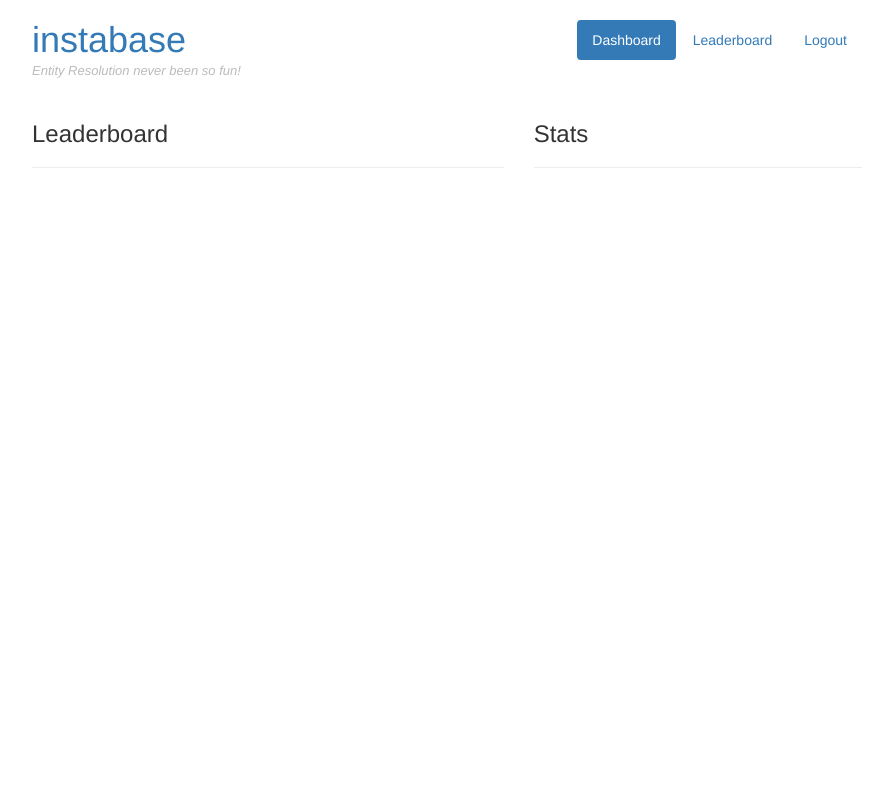
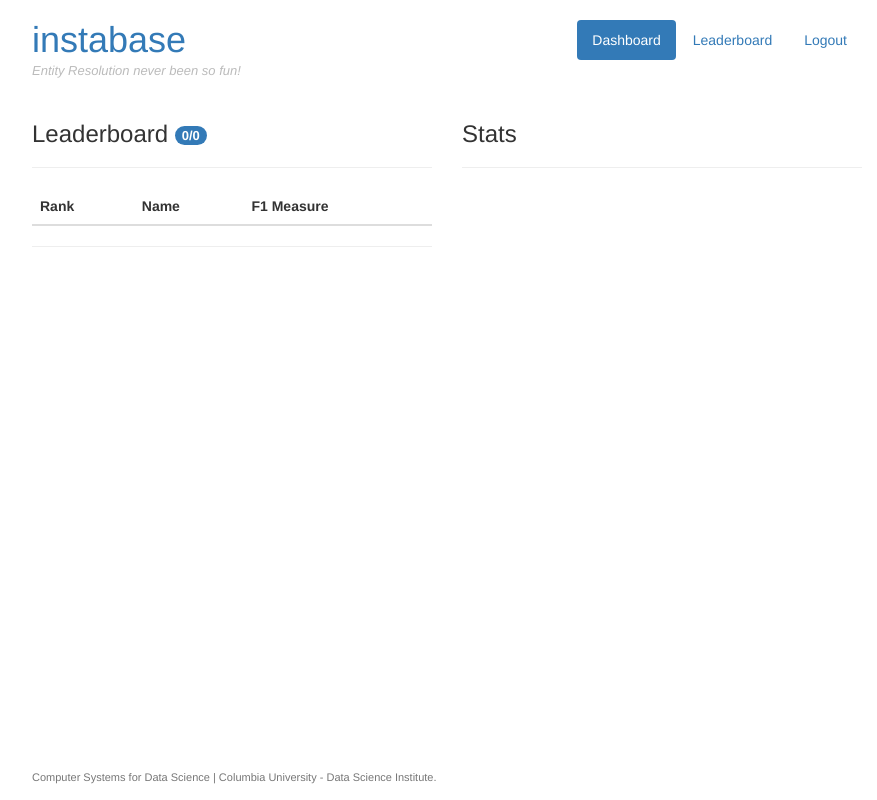
Before and after one commit to columbia/instabase, a Flask app: page /leaderboard in a window 1280 px wide. Shown: the whole page, without its empty margins (193-1070 px from the left). Run offline with Flask 2, Linux system fonts and the light colour scheme; the visitor is signed in with stand-in values (Sample User, id 1); data that the repository does not hold is empty; parts of the project's set-up code (start-up, migrations or seed data) failed here and were passed over; some libraries are stand-ins or nearby versions.

Commit message:
leaderboard table and footer

```diff
--- a/app.py
+++ b/app.py
@@ -171,8 +171,14 @@
 @app.route('/leaderboard')
 @login_required
 def leaderboard():
-    leaders = []
-    return render_template("leaderboard.html", leaders=leaders)
+    leaders = r.table('leaderboard').order_by(r.desc('F1')).run(g.rdb_conn)
+    rank = 0
+    email = session["email"]
+    for index, l in enumerate(leaders):
+        if l["email"] == email:
+            rank = index + 1
+            break
+    return render_template("leaderboard.html", leaders=leaders, email=email, rank=rank)
 
 @app.route('/submission/<string:sub_id>')
 @login_required
--- a/static/css/main.css
+++ b/static/css/main.css
@@ -1,5 +1,21 @@
+html {
+  position: relative;
+  min-height: 100%;
+}
 .container {
     max-width: 860px;
+}
+
+body {
+     margin-bottom: 60px;
+}
+.footer {
+  position: absolute;
+  bottom: 0;
+  width: 100%;
+  font-size: 11px;
+  height: 30px;
+  border-top: #f5f5f5;
 }
 
 .form-signin {
@@ -80,3 +96,14 @@
     font-size: 13px;
     color: #aaa;
 }
+tr.highlight-me {
+    background: #d9edf7;
+}
+tr.highlight-me th {
+    font-weight: 800;
+}
+
+span.badge {
+    background: #337ab7;
+    font-size: 13px;
+}
--- a/templates/base.html
+++ b/templates/base.html
@@ -47,6 +47,12 @@
       {% block content %} {% endblock %}
     </div>
 
+    <footer class="footer">
+      <div class="container">
+        <p class="text-muted">Computer Systems for Data Science | Columbia University - Data Science Institute.</p>
+      </div>
+    </footer>
+
     <!-- jQuery (necessary for Bootstrap's JavaScript plugins) -->
     <script src="https://ajax.googleapis.com/ajax/libs/jquery/1.11.3/jquery.min.js"></script>
     <!-- Include all compiled plugins (below), or include individual files as needed -->
--- a/templates/leaderboard.html
+++ b/templates/leaderboard.html
@@ -1,12 +1,31 @@
 {% extends "base.html" %}
 {% block content %}
 <div class="row">
-  <div class="col-md-7">
-    <h3>Leaderboard</h3>
+  <div class="col-md-6">
+    <h3>Leaderboard <span class="badge">{{rank}}/{{leaders|count}}</span></h3>
+    <hr />
+    <table class="table table-hover">
+    <thead>
+      <tr>
+        <th>Rank</th>
+        <th>Name</th>
+        <th>F1 Measure</th>
+      </tr>
+    </thead>
+    <tbody>
+    {% for leader in leaders %}
+      <tr class="{% if leader.email == email %}{{"highlight-me"}}{% endif %}">
+        <th>{{ loop.index }}</th>
+        <th> {{ leader.name }}</th>
+        <th>{{ "%.6f" | format(leader.F1) }}</th>
+      </tr>
+    {% endfor %}
+    </tbody>
+    </table>
     <hr />
   </div>
 
-  <div class="col-md-5">
+  <div class="col-md-6">
     <h3>Stats</h3>
     <hr />
   </div>
```
